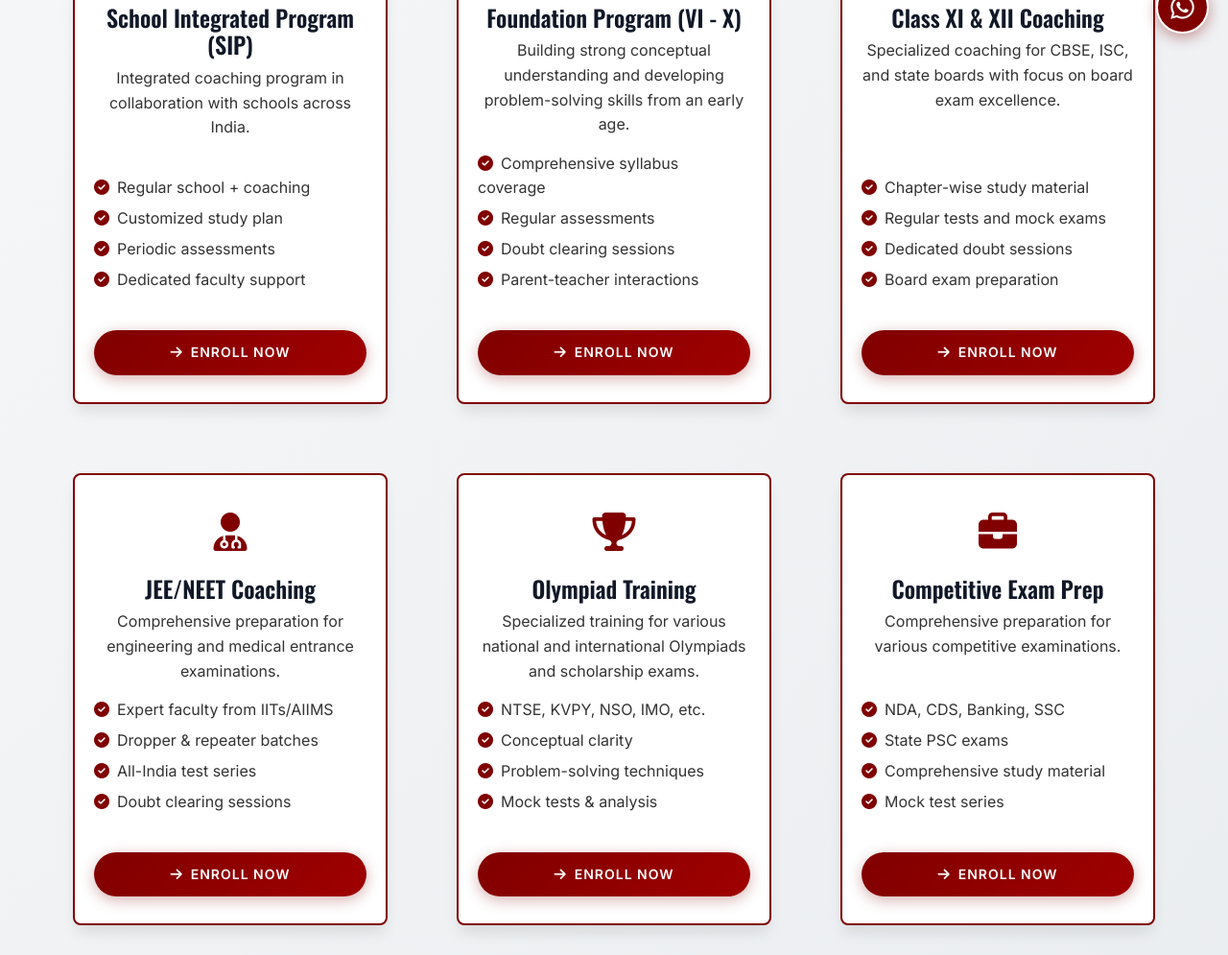
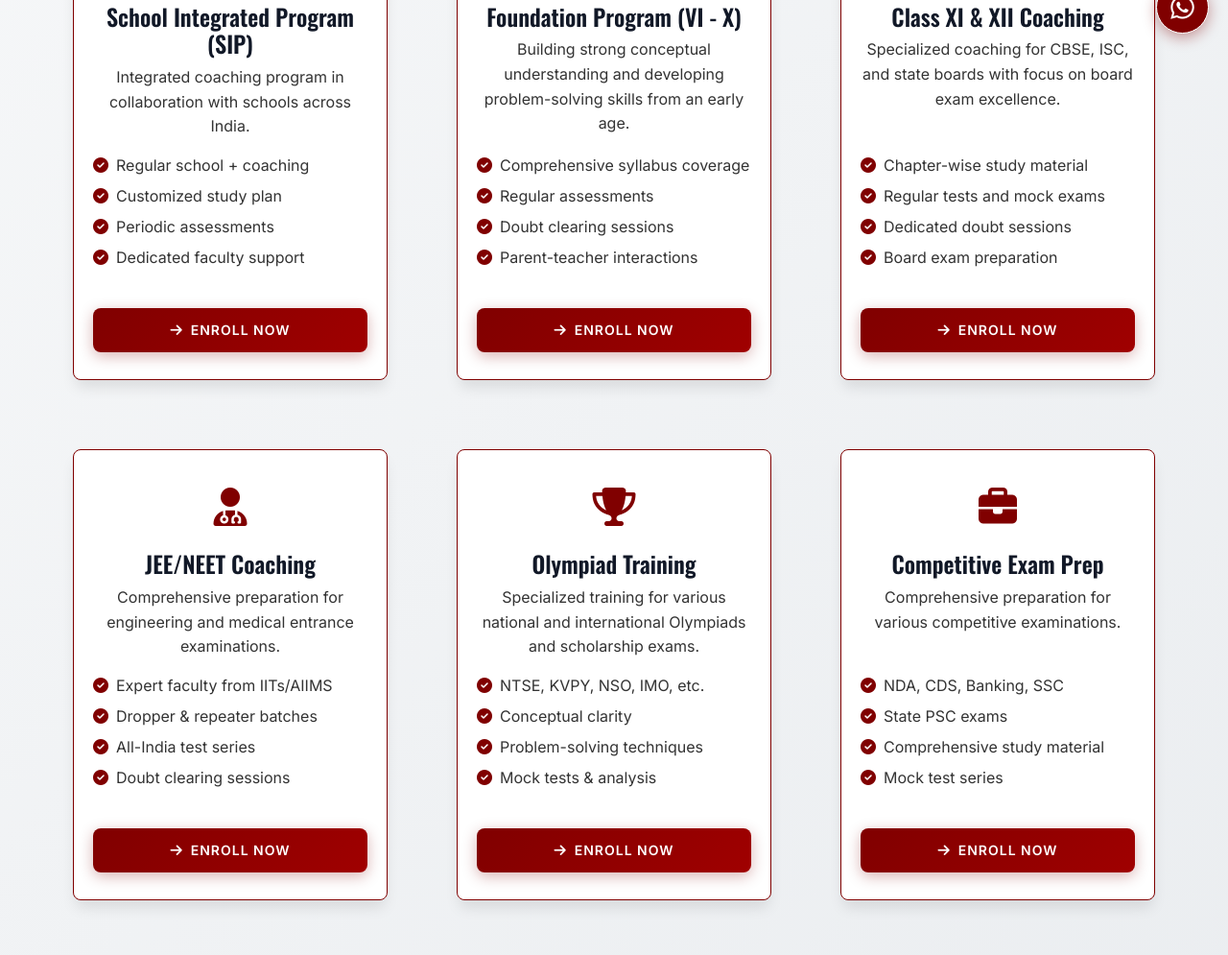
Before and after one commit to growtez/SRL_Academy, a website: page programs.html in a window 1280 px wide. Shown: the part 745-1740 px from the top of the page at 96% size. Drawn offline with nearby package versions, Linux system fonts and the light colour scheme.

Commit message:
programs - Make border radius very less and also decrease width

```diff
--- a/programs.html
+++ b/programs.html
@@ -121,7 +121,7 @@
                                 faculty support</li>
                         </ul>
                         <a href="contact.html"
-                            style="display: inline-block; margin-top: 20px; padding: 12px 35px; background: linear-gradient(135deg, #800000 0%, #a00000 100%); color: #fff; text-decoration: none; border-radius: 30px; font-weight: 600; font-size: 14px; text-transform: uppercase; letter-spacing: 1px; transition: all 0.3s ease; box-shadow: 0 4px 15px rgba(128, 0, 0, 0.3);"
+                            style="display: inline-block; margin-top: 20px; padding: 12px 35px; background: linear-gradient(135deg, #800000 0%, #a00000 100%); color: #fff; text-decoration: none; border-radius: 8px; font-weight: 600; font-size: 14px; text-transform: uppercase; letter-spacing: 1px; transition: all 0.3s ease; box-shadow: 0 4px 15px rgba(128, 0, 0, 0.3);"
                             onmouseover="this.style.transform='translateY(-2px)'; this.style.boxShadow='0 6px 20px rgba(128, 0, 0, 0.4)';"
                             onmouseout="this.style.transform='translateY(0)'; this.style.boxShadow='0 4px 15px rgba(128, 0, 0, 0.3)';">
                             <i class="fas fa-arrow-right" style="margin-right: 8px;"></i>Enroll Now
@@ -151,7 +151,7 @@
                                 interactions</li>
                         </ul>
                         <a href="contact.html"
-                            style="display: inline-block; margin-top: 20px; padding: 12px 35px; background: linear-gradient(135deg, #800000 0%, #a00000 100%); color: #fff; text-decoration: none; border-radius: 30px; font-weight: 600; font-size: 14px; text-transform: uppercase; letter-spacing: 1px; transition: all 0.3s ease; box-shadow: 0 4px 15px rgba(128, 0, 0, 0.3);"
+                            style="display: inline-block; margin-top: 20px; padding: 12px 35px; background: linear-gradient(135deg, #800000 0%, #a00000 100%); color: #fff; text-decoration: none; border-radius: 8px; font-weight: 600; font-size: 14px; text-transform: uppercase; letter-spacing: 1px; transition: all 0.3s ease; box-shadow: 0 4px 15px rgba(128, 0, 0, 0.3);"
                             onmouseover="this.style.transform='translateY(-2px)'; this.style.boxShadow='0 6px 20px rgba(128, 0, 0, 0.4)';"
                             onmouseout="this.style.transform='translateY(0)'; this.style.boxShadow='0 4px 15px rgba(128, 0, 0, 0.3)';">
                             <i class="fas fa-arrow-right" style="margin-right: 8px;"></i>Enroll Now
@@ -179,7 +179,7 @@
                                 preparation</li>
                         </ul>
                         <a href="contact.html"
-                            style="display: inline-block; margin-top: 20px; padding: 12px 35px; background: linear-gradient(135deg, #800000 0%, #a00000 100%); color: #fff; text-decoration: none; border-radius: 30px; font-weight: 600; font-size: 14px; text-transform: uppercase; letter-spacing: 1px; transition: all 0.3s ease; box-shadow: 0 4px 15px rgba(128, 0, 0, 0.3);"
+                            style="display: inline-block; margin-top: 20px; padding: 12px 35px; background: linear-gradient(135deg, #800000 0%, #a00000 100%); color: #fff; text-decoration: none; border-radius: 8px; font-weight: 600; font-size: 14px; text-transform: uppercase; letter-spacing: 1px; transition: all 0.3s ease; box-shadow: 0 4px 15px rgba(128, 0, 0, 0.3);"
                             onmouseover="this.style.transform='translateY(-2px)'; this.style.boxShadow='0 6px 20px rgba(128, 0, 0, 0.4)';"
                             onmouseout="this.style.transform='translateY(0)'; this.style.boxShadow='0 4px 15px rgba(128, 0, 0, 0.3)';">
                             <i class="fas fa-arrow-right" style="margin-right: 8px;"></i>Enroll Now
@@ -206,7 +206,7 @@
                                 clearing sessions</li>
                         </ul>
                         <a href="contact.html"
-                            style="display: inline-block; margin-top: 20px; padding: 12px 35px; background: linear-gradient(135deg, #800000 0%, #a00000 100%); color: #fff; text-decoration: none; border-radius: 30px; font-weight: 600; font-size: 14px; text-transform: uppercase; letter-spacing: 1px; transition: all 0.3s ease; box-shadow: 0 4px 15px rgba(128, 0, 0, 0.3);"
+                            style="display: inline-block; margin-top: 20px; padding: 12px 35px; background: linear-gradient(135deg, #800000 0%, #a00000 100%); color: #fff; text-decoration: none; border-radius: 8px; font-weight: 600; font-size: 14px; text-transform: uppercase; letter-spacing: 1px; transition: all 0.3s ease; box-shadow: 0 4px 15px rgba(128, 0, 0, 0.3);"
                             onmouseover="this.style.transform='translateY(-2px)'; this.style.boxShadow='0 6px 20px rgba(128, 0, 0, 0.4)';"
                             onmouseout="this.style.transform='translateY(0)'; this.style.boxShadow='0 4px 15px rgba(128, 0, 0, 0.3)';">
                             <i class="fas fa-arrow-right" style="margin-right: 8px;"></i>Enroll Now
@@ -235,7 +235,7 @@
                                 & analysis</li>
                         </ul>
                         <a href="contact.html"
-                            style="display: inline-block; margin-top: 20px; padding: 12px 35px; background: linear-gradient(135deg, #800000 0%, #a00000 100%); color: #fff; text-decoration: none; border-radius: 30px; font-weight: 600; font-size: 14px; text-transform: uppercase; letter-spacing: 1px; transition: all 0.3s ease; box-shadow: 0 4px 15px rgba(128, 0, 0, 0.3);"
+                            style="display: inline-block; margin-top: 20px; padding: 12px 35px; background: linear-gradient(135deg, #800000 0%, #a00000 100%); color: #fff; text-decoration: none; border-radius: 8px; font-weight: 600; font-size: 14px; text-transform: uppercase; letter-spacing: 1px; transition: all 0.3s ease; box-shadow: 0 4px 15px rgba(128, 0, 0, 0.3);"
                             onmouseover="this.style.transform='translateY(-2px)'; this.style.boxShadow='0 6px 20px rgba(128, 0, 0, 0.4)';"
                             onmouseout="this.style.transform='translateY(0)'; this.style.boxShadow='0 4px 15px rgba(128, 0, 0, 0.3)';">
                             <i class="fas fa-arrow-right" style="margin-right: 8px;"></i>Enroll Now
@@ -263,7 +263,7 @@
                                 series</li>
                         </ul>
                         <a href="contact.html"
-                            style="display: inline-block; margin-top: 20px; padding: 12px 35px; background: linear-gradient(135deg, #800000 0%, #a00000 100%); color: #fff; text-decoration: none; border-radius: 30px; font-weight: 600; font-size: 14px; text-transform: uppercase; letter-spacing: 1px; transition: all 0.3s ease; box-shadow: 0 4px 15px rgba(128, 0, 0, 0.3);"
+                            style="display: inline-block; margin-top: 20px; padding: 12px 35px; background: linear-gradient(135deg, #800000 0%, #a00000 100%); color: #fff; text-decoration: none; border-radius: 8px; font-weight: 600; font-size: 14px; text-transform: uppercase; letter-spacing: 1px; transition: all 0.3s ease; box-shadow: 0 4px 15px rgba(128, 0, 0, 0.3);"
                             onmouseover="this.style.transform='translateY(-2px)'; this.style.boxShadow='0 6px 20px rgba(128, 0, 0, 0.4)';"
                             onmouseout="this.style.transform='translateY(0)'; this.style.boxShadow='0 4px 15px rgba(128, 0, 0, 0.3)';">
                             <i class="fas fa-arrow-right" style="margin-right: 8px;"></i>Enroll Now
@@ -370,7 +370,7 @@
           width:50px; height:50px;
           background:#800000; color:#fff;
           display:flex; align-items:center; justify-content:center;
-          border:2px solid #fff; border-radius:50%;
+          border:1px solid #fff; border-radius:50%;
           text-decoration:none; font-size:20px;
           box-shadow:0 0 10px rgba(0,0,0,0.3);
           transition:all 0.3s; z-index:1000;">
@@ -382,7 +382,7 @@
           width:55px; height:55px;
           background:#800000; color:#fff;
           display:flex; align-items:center; justify-content:center;
-          border-radius:50%; border:2px solid #fff;
+          border-radius:50%; border:1px solid #fff;
           text-decoration:none; font-size:28px;
           box-shadow:0 4px 15px rgba(128, 0, 0, 0.4);
           transition:all 0.3s; z-index:1000;"
--- a/style.css
+++ b/style.css
@@ -34,7 +34,7 @@
     --space-20: 5rem;
 
     /* Border Radius */
-    --radius: 0.5rem;
+    --radius: 8px;
     --radius-lg: 1rem;
 
     /* Shadows */
@@ -110,7 +110,7 @@
 .btn-outline {
     background: transparent;
     color: var(--primary);
-    border: 2px solid var(--primary);
+    border: 1px solid var(--primary);
 }
 
 .btn-outline:hover {
@@ -141,8 +141,8 @@
 .loader {
     width: 50px;
     height: 50px;
-    border: 4px solid var(--gray-200);
-    border-top: 4px solid var(--primary);
+    border: 2px solid var(--gray-200);
+    border-top: 2px solid var(--primary);
     border-radius: 50%;
     animation: spin 1s linear infinite;
 }
@@ -218,7 +218,7 @@
     font-weight: 600;
     transition: all 0.3s ease;
     backdrop-filter: blur(5px);
-    border: 2px solid white;
+    border: 1px solid white;
 }
 
 .slider-btn:hover {
@@ -585,7 +585,7 @@
 
 .category-btn {
     padding: 0.5rem 1.5rem;
-    border: 2px solid var(--gray-200);
+    border: 1px solid var(--gray-200);
     background: var(--white);
     color: var(--gray-700);
     border-radius: var(--radius);
@@ -613,7 +613,7 @@
     padding: 1.75rem 1.25rem;
     text-align: center;
     transition: all 0.3s ease;
-    border: 2px solid var(--primary);
+    border: 1px solid var(--primary);
     box-shadow: var(--shadow-lg);
     display: flex;
     flex-direction: column;
```
